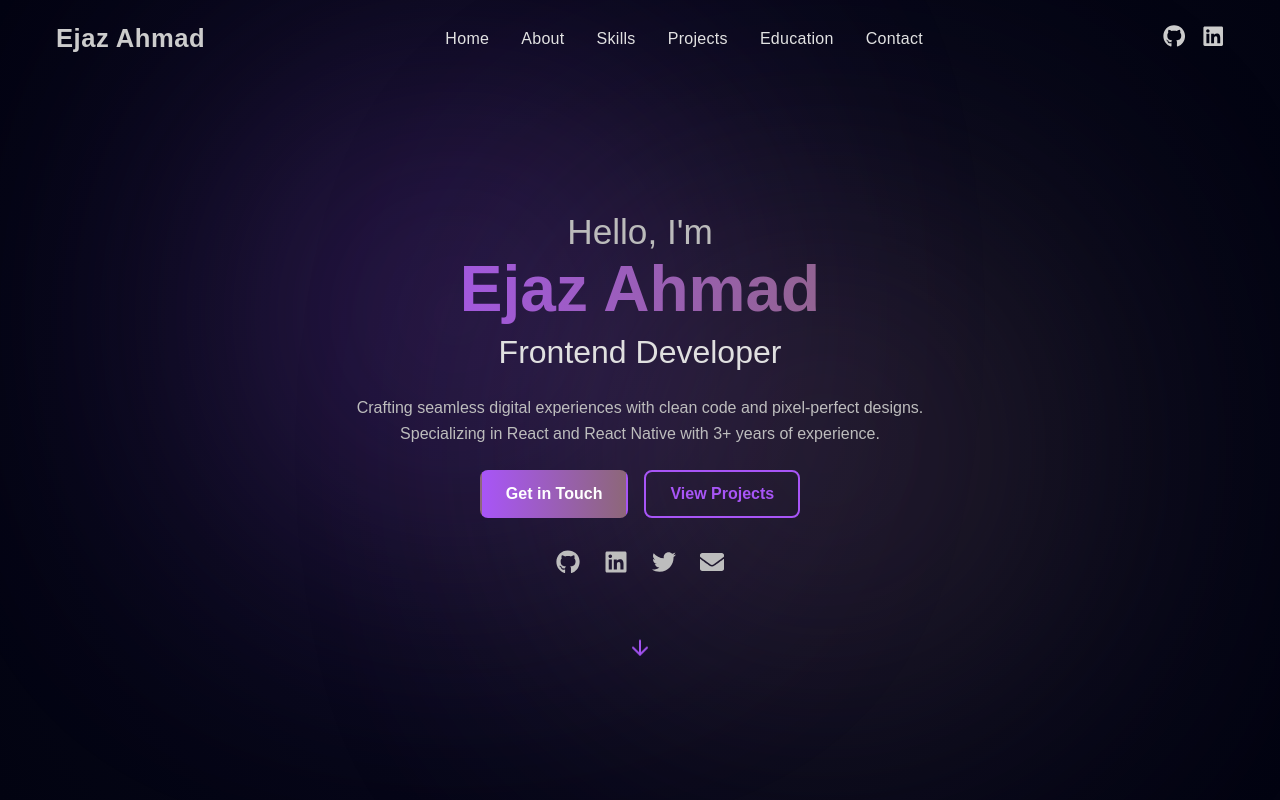
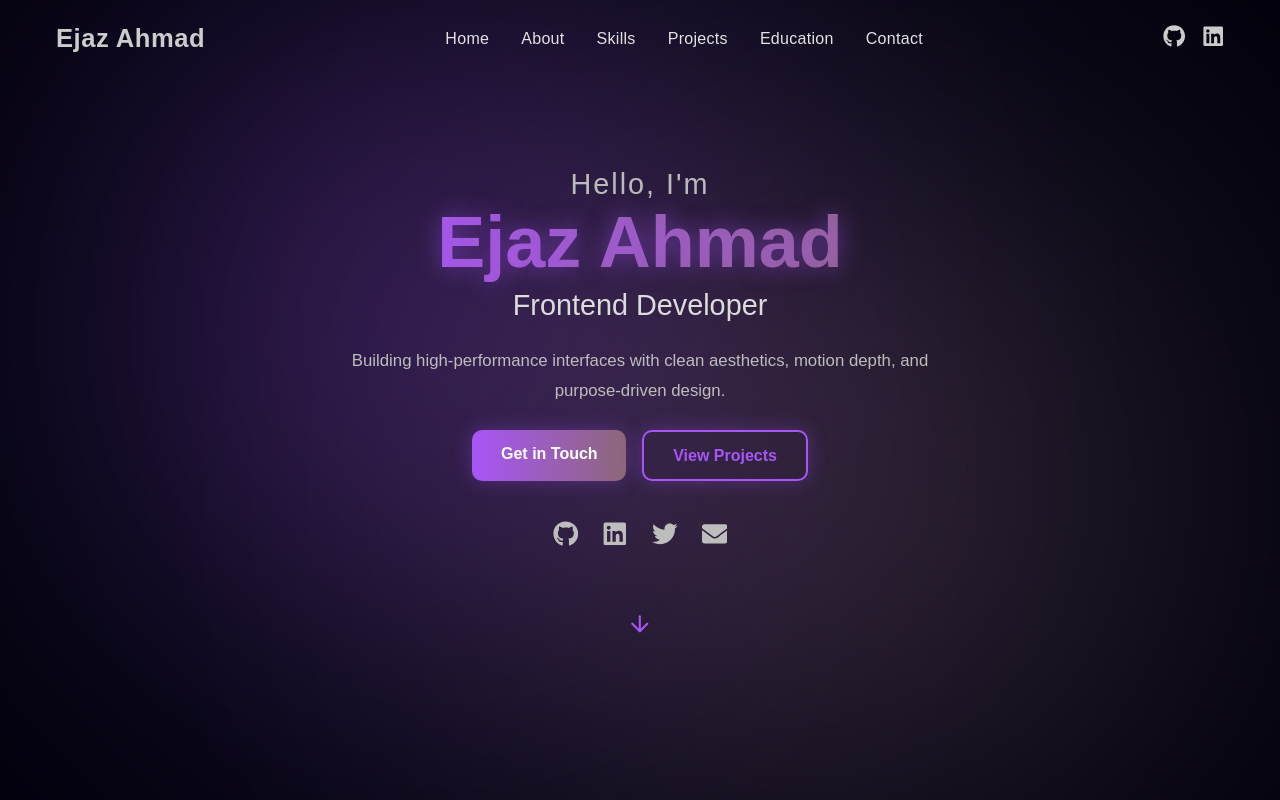
Before and after one commit to Ejaz-Ahmad18/PORTFOLIO, a React (Vite) app: page / in a window 1280 px wide. Shown: the top 800 px of the page. Built offline with nearby package versions, Linux system fonts and the light colour scheme.

Commit message:
first fix

```diff
--- a/package.json
+++ b/package.json
@@ -10,13 +10,17 @@
     "preview": "vite preview"
   },
   "dependencies": {
+    "aos": "^2.3.4",
     "boxicons": "^2.1.4",
     "framer-motion": "^12.23.24",
     "react": "^19.1.1",
     "react-dom": "^19.1.1",
     "react-icon": "^1.0.0",
     "react-icons": "^5.5.0",
+    "react-parallax-tilt": "^1.7.310",
     "react-router-dom": "^7.9.3",
+    "react-tsparticles": "^2.12.2",
+    "tsparticles": "^3.9.1",
     "type.js": "^0.0.1",
     "typed.js": "^2.1.0"
   },
--- a/src/Components/Home/Home.css
+++ b/src/Components/Home/Home.css
@@ -1,7 +1,7 @@
 .home {
   position: relative;
   min-height: 100vh;
-  background: radial-gradient(circle at center, #0a0b1e, #020311);
+  background: radial-gradient(circle at center, #070818, #01010b);
   color: #fff;
   display: flex;
   justify-content: center;
@@ -10,63 +10,79 @@
   overflow: hidden;
 }
 
-/* Orbs */
+/* Particles canvas */
+#tsparticles {
+  position: absolute;
+  top: 0;
+  left: 0;
+  width: 100%;
+  height: 100%;
+  z-index: 0;
+}
+
+/* Orbs with glowing aura */
 .orb {
   position: absolute;
-  width: 400px;
-  height: 400px;
+  width: 500px;
+  height: 500px;
   border-radius: 50%;
-  filter: blur(150px);
-  opacity: 0.4;
-  animation: float 8s ease-in-out infinite;
+  filter: blur(180px);
+  opacity: 0.5;
+  z-index: 1;
 }
 
 .orb1 {
   background: #a855f7;
-  top: 15%;
-  left: 20%;
+  top: 10%;
+  left: 15%;
 }
 
 .orb2 {
   background: #8d6779;
-  bottom: 15%;
-  right: 20%;
-  animation-delay: 3s;
+  bottom: 10%;
+  right: 15%;
 }
 
 /* Text and layout */
 .content {
   position: relative;
-  z-index: 2;
-  max-width: 800px;
+  z-index: 5;
+  max-width: 850px;
   padding: 0 20px;
-  margin-top: 70px;
 }
 
 .intro {
-  font-size: 2.2rem;
+  font-size: 1.8rem;
   color: #bbb;
+  letter-spacing: 2px;
 }
 
 .name {
-  font-size: 4rem;
+  font-size: 4.5rem;
   background: linear-gradient(90deg, #a855f7, #8d6779);
   -webkit-background-clip: text;
   -webkit-text-fill-color: transparent;
+  text-shadow: 0 0 30px rgba(168, 85, 247, 0.6);
+  animation: glow 4s ease-in-out infinite alternate;
+}
+
+@keyframes glow {
+  from { text-shadow: 0 0 20px rgba(168,85,247,0.4); }
+  to { text-shadow: 0 0 40px rgba(168,85,247,1); }
 }
 
 .role {
-  font-size: 2rem;
-  margin-top: 0.5rem;
-  color: #e0e0e0;
+  font-size: 1.8rem;
+  color: #dcdcdc;
+  margin-top: 0.4rem;
 }
 
 .description {
+  font-size: 1.05rem;
+  color: #bdbdbd;
+  line-height: 1.8;
   margin: 1.5rem auto;
   max-width: 600px;
-  font-size: 1rem;
-  color: #bdbdbd;
-  line-height: 1.6;
 }
 
 /* Buttons */
@@ -78,22 +94,22 @@
 }
 
 .btn {
-  padding: 0.8rem 1.5rem;
-  border-radius: 8px;
+  padding: 0.9rem 1.8rem;
+  border-radius: 10px;
   font-weight: 600;
   text-decoration: none;
-  transition: all 0.3s ease;
+  transition: all 0.4s ease;
+  box-shadow: 0 0 20px rgba(168,85,247,0.3);
 }
 
 .btn.primary {
   color: white;
-  border: 2px solid transparent;
   background: linear-gradient(90deg, #a855f7, #8d6779);
 }
 
 .btn.primary:hover {
-  transform: translateY(-2px);
-  opacity: 0.9;
+  transform: scale(1.05) translateY(-3px);
+  box-shadow: 0 0 25px rgba(168,85,247,0.6);
 }
 
 .btn.secondary {
@@ -103,8 +119,8 @@
 }
 
 .btn.secondary:hover {
-  background: rgba(168, 85, 247, 0.1);
-  transform: translateY(-2px);
+  background: rgba(168,85,247,0.1);
+  transform: scale(1.05) translateY(-3px);
 }
 
 /* Social icons */
@@ -112,36 +128,24 @@
   display: flex;
   justify-content: center;
   gap: 1.5rem;
-  font-size: 1.5rem;
-  margin-top: 2rem;
+  font-size: 1.6rem;
+  margin-top: 2.5rem;
 }
 
 .socials a {
   color: #bdbdbd;
-  transition: color 0.3s ease, transform 0.3s ease;
+  transition: all 0.3s ease;
 }
 
 .socials a:hover {
   color: #a855f7;
-  transform: scale(1.2);
+  transform: scale(1.3);
 }
 
 /* Scroll arrow */
 .scroll-down {
   display: inline-block;
   margin-top: 3rem;
-  font-size: 1.5rem;
+  font-size: 1.6rem;
   color: #a855f7;
-  animation: pulse 1.5s infinite;
 }
-
-/* Animations */
-@keyframes float {
-  0%, 100% { transform: translateY(0); }
-  50% { transform: translateY(-30px); }
-}
-
-@keyframes pulse {
-  0%, 100% { opacity: 0.4; transform: translateY(0); }
-  50% { opacity: 1; transform: translateY(8px); }
-}
--- a/src/Components/Home/Home.jsx
+++ b/src/Components/Home/Home.jsx
@@ -1,48 +1,91 @@
 import React from "react";
-import "./Home.css";
+import { motion } from "framer-motion";
 import { FaGithub, FaLinkedin, FaTwitter, FaEnvelope } from "react-icons/fa";
 import { FiArrowDown } from "react-icons/fi";
+import "./Home.css";
 
 const Home = () => {
   return (
     <section id="home" className="home">
-      {/* Background orbs */}
-      <div className="orb orb1"></div>
-      <div className="orb orb2"></div>
+      {/* Animated Orbs */}
+      <motion.div
+        className="orb orb1"
+        animate={{ y: [0, -30, 0], scale: [1, 1.1, 1] }}
+        transition={{ duration: 8, repeat: Infinity, ease: "easeInOut" }}
+      />
+      <motion.div
+        className="orb orb2"
+        animate={{ y: [0, 30, 0], scale: [1, 1.1, 1] }}
+        transition={{ duration: 10, repeat: Infinity, ease: "easeInOut" }}
+      />
 
       <div className="content">
-        <p className="intro">Hello, I'm</p>
-        <h1 className="name">Ejaz Ahmad</h1>
-        <p className="role">Frontend Developer</p>
+        <motion.p
+          className="intro"
+          initial={{ opacity: 0, y: 40 }}
+          animate={{ opacity: 1, y: 0 }}
+          transition={{ duration: 0.6 }}
+        >
+          Hello, I'm
+        </motion.p>
 
-        <p className="description">
-          Crafting seamless digital experiences with clean code and pixel-perfect designs.
-          Specializing in React and React Native with 3+ years of experience.
-        </p>
+        <motion.h1
+          className="name"
+          initial={{ opacity: 0, y: 50 }}
+          animate={{ opacity: 1, y: 0 }}
+          transition={{ delay: 0.2, duration: 0.8 }}
+        >
+          Ejaz Ahmad
+        </motion.h1>
 
-        <div className="buttons">
+        <motion.p
+          className="role"
+          initial={{ opacity: 0, y: 40 }}
+          animate={{ opacity: 1, y: 0 }}
+          transition={{ delay: 0.4, duration: 0.8 }}
+        >
+          Frontend Developer
+        </motion.p>
+
+        <motion.p
+          className="description"
+          initial={{ opacity: 0, y: 20 }}
+          animate={{ opacity: 1, y: 0 }}
+          transition={{ delay: 0.6, duration: 0.8 }}
+        >
+          Building high-performance interfaces with clean aesthetics, motion depth, and purpose-driven design.
+        </motion.p>
+
+        <motion.div
+          className="buttons"
+          initial={{ opacity: 0, y: 20 }}
+          animate={{ opacity: 1, y: 0 }}
+          transition={{ delay: 0.8, duration: 0.8 }}
+        >
           <a href="/contact" className="btn primary">Get in Touch</a>
           <a href="/projects" className="btn secondary">View Projects</a>
-        </div>
+        </motion.div>
 
-        <div className="socials">
-          <a href="https://github.com/ejaz18" target="_blank" rel="noreferrer">
-            <FaGithub />
-          </a>
-          <a href="https://www.linkedin.com/in/ejaz-ahmad-74a002298/" target="_blank" rel="noreferrer">
-            <FaLinkedin />
-          </a>
-          <a href="https://www.instagram.com/its_ejaj.18/" target="_blank" rel="noreferrer">
-            <FaTwitter />
-          </a>
-          <a href="mailto:ejaj101112@gmail.com">
-            <FaEnvelope />
-          </a>
-        </div>
+        <motion.div
+          className="socials"
+          initial={{ opacity: 0 }}
+          animate={{ opacity: 1 }}
+          transition={{ delay: 1.2, duration: 0.8 }}
+        >
+          <a href="https://github.com/ejaz18" target="_blank" rel="noreferrer"><FaGithub /></a>
+          <a href="https://www.linkedin.com/in/ejaz-ahmad-74a002298/" target="_blank" rel="noreferrer"><FaLinkedin /></a>
+          <a href="https://www.instagram.com/its_ejaj.18/" target="_blank" rel="noreferrer"><FaTwitter /></a>
+          <a href="mailto:ejaj101112@gmail.com"><FaEnvelope /></a>
+        </motion.div>
 
-        <a href="/about" className="scroll-down">
+        <motion.a
+          href="/about"
+          className="scroll-down"
+          animate={{ y: [0, 10, 0], opacity: [0.4, 1, 0.4] }}
+          transition={{ duration: 1.5, repeat: Infinity, ease: "easeInOut" }}
+        >
           <FiArrowDown />
-        </a>
+        </motion.a>
       </div>
     </section>
   );
--- a/src/Components/Navbar/Nav.jsx
+++ b/src/Components/Navbar/Nav.jsx
@@ -1,6 +1,6 @@
 import { useState, useEffect } from "react";
 import { FaGithub, FaLinkedin } from "react-icons/fa";
-import "./nav.css";
+import "./Nav.css";
 
 const navLinks = [
   { name: "Home", href: "/" },
```
Also changed, not shown: 1 other file (tests, documents, lock files or other folders).
